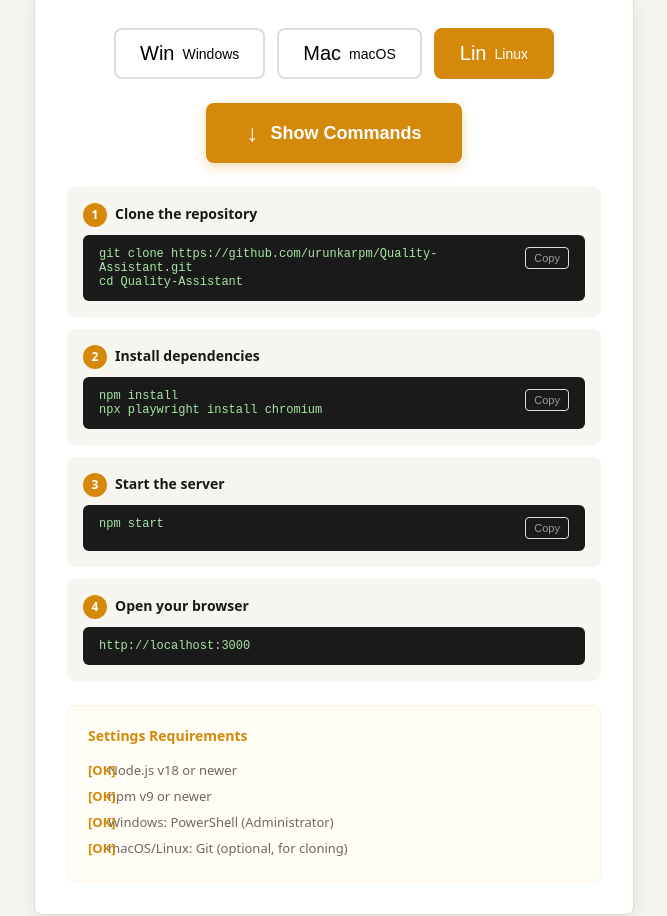
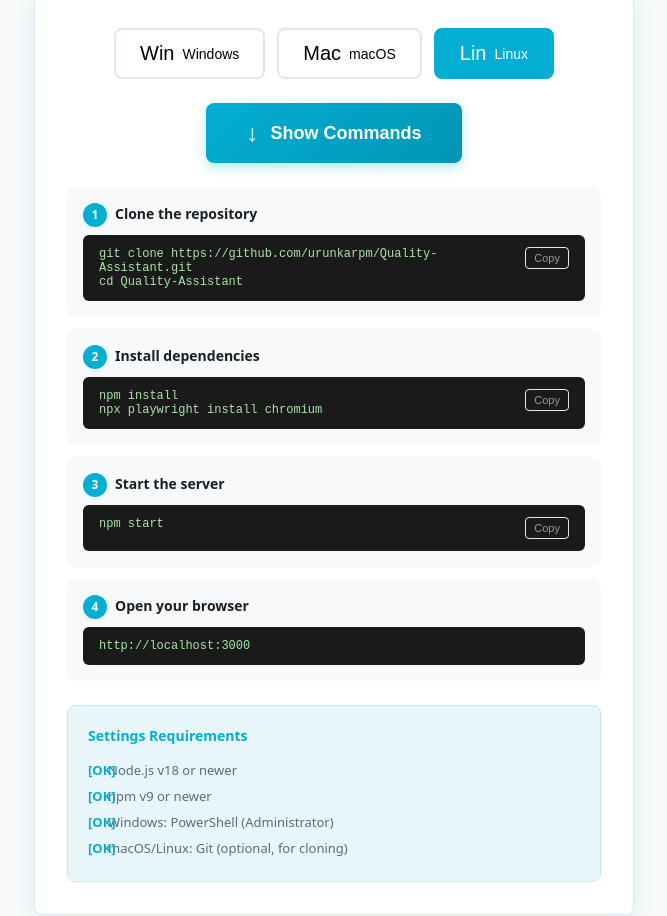
Before and after one commit to urunkarpm/Quality-Assistant, a website: page install.html in a window 1280 px wide. Shown: the part 261-1177 px from the top of the page, without its empty margins (306-973 px from the left). Drawn offline with Linux system fonts and the light colour scheme; a web font is replaced by a local one.

Commit message:
Update installer UI with new brand colors and enhanced styling
- Modified install.html to implement new color palette (#03AED2, #F8DE22, #F45B26, #D12052) in CSS variables
- Updated gradient backgrounds, buttons, and UI elements to use new cyan, yellow, orange, and pink accents
- Enhanced visual design with improved shadows, hover effects, and modern styling
- Maintained all existing functionality including OS detection and installation workflow
- Updated feature cards and requirement sections to match new color scheme
- Preserved responsive layout and mobile compatibility

```diff
--- a/install.html
+++ b/install.html
@@ -8,15 +8,21 @@
   <link href="https://fonts.googleapis.com/css2?family=Google+Sans:wght@400;500;600;700&family=Google+Sans+Display:wght@400;700&display=swap" rel="stylesheet">
   <style>
     :root {
-      --bg: #F7F5F0;
+      /* Primary Color Palette */
+      --cyan:      #03AED2;
+      --yellow:    #F8DE22;
+      --orange:    #F45B26;
+      --pink:      #D12052;
+
+      --bg: #F7F9FA;
       --surface: #FFFFFF;
-      --text: #1A1814;
-      --text2: #6B6860;
-      --text3: #9E9C98;
-      --accent: #D4890A;
-      --accent-hover: #B5760A;
-      --border: #E0DDD6;
-      --shadow: 0 4px 20px rgba(0,0,0,0.08);
+      --text: #1A1F24;
+      --text2: #5A6B7A;
+      --text3: #8A9BA8;
+      --accent: var(--cyan);
+      --accent-hover: #0295B5;
+      --border: #E0E8ED;
+      --shadow: 0 4px 20px rgba(3,174,210,0.12);
       --radius: 8px;
     }
 
@@ -43,7 +49,7 @@
     .logo {
       width: 80px;
       height: 80px;
-      background: var(--accent);
+      background: linear-gradient(135deg, var(--cyan), var(--pink));
       border-radius: 12px;
       display: flex;
       align-items: center;
@@ -104,7 +110,7 @@
 
     .os-btn:hover {
       border-color: var(--accent);
-      background: #FFFDF5;
+      background: #E8F6FA;
     }
 
     .os-btn.active {
@@ -122,7 +128,7 @@
       align-items: center;
       gap: 12px;
       padding: 16px 40px;
-      background: var(--accent);
+      background: linear-gradient(135deg, var(--cyan), #0295B5);
       color: #fff;
       border: none;
       border-radius: var(--radius);
@@ -131,14 +137,14 @@
       font-weight: 600;
       cursor: pointer;
       transition: all 0.2s;
-      box-shadow: 0 4px 12px rgba(212, 137, 10, 0.3);
+      box-shadow: 0 4px 12px rgba(3, 174, 210, 0.3);
       text-decoration: none;
     }
 
     .install-btn:hover {
-      background: var(--accent-hover);
+      background: linear-gradient(135deg, #0295B5, var(--cyan));
       transform: translateY(-2px);
-      box-shadow: 0 6px 20px rgba(212, 137, 10, 0.4);
+      box-shadow: 0 6px 20px rgba(3, 174, 210, 0.4);
     }
 
     .install-btn:active {
@@ -161,11 +167,13 @@
       padding: 16px;
       background: var(--bg);
       border-radius: var(--radius);
+      border-left: 3px solid var(--cyan);
     }
 
     .feature-icon {
       font-size: 24px;
       margin-bottom: 8px;
+      color: var(--cyan);
     }
 
     .feature-title {
@@ -183,8 +191,8 @@
     .requirements {
       margin-top: 24px;
       padding: 20px;
-      background: #FFFDF5;
-      border: 1px solid #FDF3E0;
+      background: #E8F6FA;
+      border: 1px solid #C5E8ED;
       border-radius: var(--radius);
       text-align: left;
     }
@@ -193,7 +201,7 @@
       font-size: 14px;
       font-weight: 600;
       margin-bottom: 12px;
-      color: var(--accent);
+      color: var(--cyan);
     }
 
     .requirements ul {
@@ -212,7 +220,7 @@
       content: '[OK]';
       position: absolute;
       left: 0;
-      color: var(--accent);
+      color: var(--cyan);
       font-weight: 600;
     }
 
@@ -237,7 +245,7 @@
       display: inline-block;
       width: 24px;
       height: 24px;
-      background: var(--accent);
+      background: var(--cyan);
       color: #fff;
       border-radius: 50%;
       text-align: center;
@@ -289,7 +297,7 @@
     }
 
     footer a {
-      color: var(--accent);
+      color: var(--cyan);
       text-decoration: none;
     }
 
```
Also changed, not shown: 1 other file.
